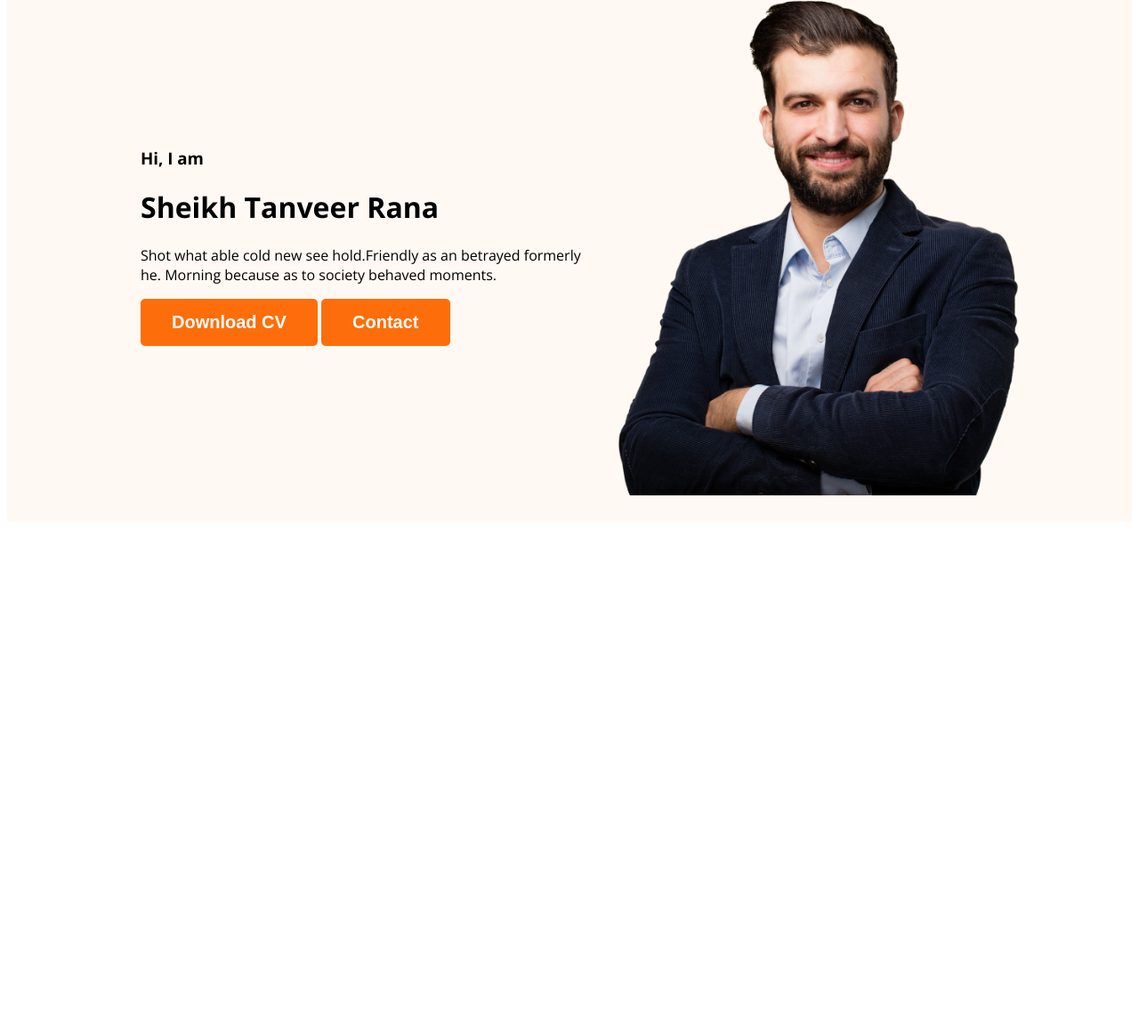
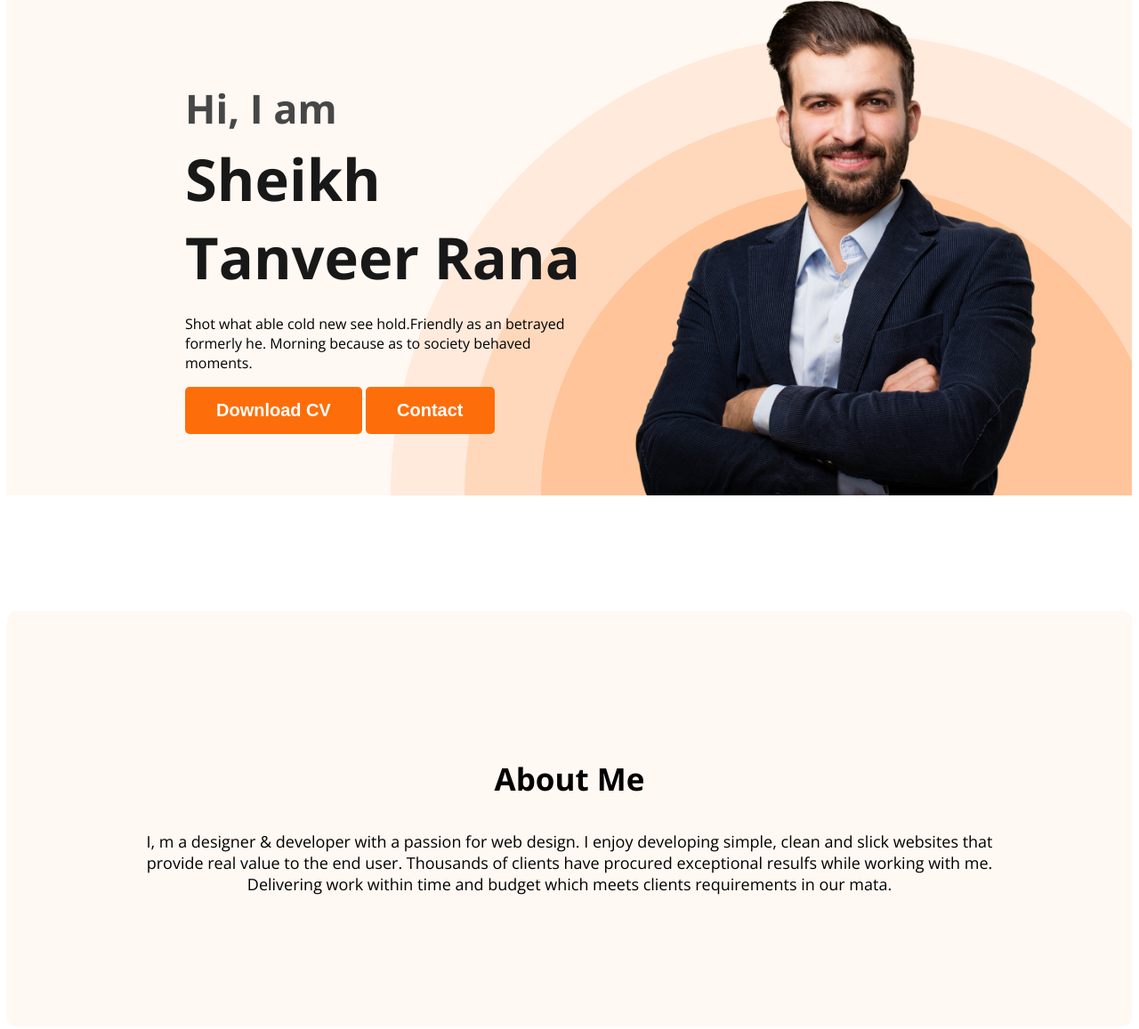
Before and after one commit to mstr5820/developer-portfolio, a plain HTML site: page index.html in a window 1280 px wide. Shown: the part 211-1368 px from the top of the page at 89% size. Before the commit the page ends 806 px from the top, so only its background shows below. Drawn offline with nearby package versions, Linux system fonts and the light colour scheme.

Commit message:
about sec

```diff
--- a/index.html
+++ b/index.html
@@ -27,7 +27,7 @@
             <div class="bncon">
                 <h3 class="bnhead">Hi, I  am</h3>
                 <h1 class="bntitle">Sheikh Tanveer Rana</h1>
-                <p>Shot what able cold new see hold.Friendly as an betrayed formerly<br> he. Morning because as to society behaved moments.</p>
+                <p class="bnpera">Shot what able cold new see hold.Friendly as an betrayed formerly he. Morning because as to society behaved moments.</p>
                 <button class="btn-pri">Download CV</button>
                 <button class="btn-pri">Contact</button>
             </div>
@@ -35,7 +35,10 @@
         </div>
     </header>
     <main>
-
+        <section class="about">
+            <h3 class="sectitle">About Me</h3>
+              <p class="secdip">I, m a designer & developer with a passion for web design. I enjoy developing simple, clean and slick websites that provide real value to the end user. Thousands of clients have procured exceptional resulfs while working with me. Delivering work within time and budget which meets clients requirements in our mata.</p>
+        </section>
     </main>
     <footer>
 
--- a/styles/portfolio.css
+++ b/styles/portfolio.css
@@ -50,18 +50,68 @@ nav a {
 
 .header {
     background-color: #FFF8F3;
+    background-image: url(../images/header_bg.png);
+    background-repeat: no-repeat;
+    background-position: bottom right;
 }
 
 .banner {
-    padding: 30px 30px 30px 150px;
+    padding: 30px 30px 0px 200px;
     display: flex;
     align-items: center;
+    justify-content: space-between;
 }
 
 .banner .picture {
     width: 500px;
 }
 
-.banner .bncon{
+.bncon {
+    max-width: 500px;
+}
 
+.bnhead {
+    font-size: 45px;
+    color: #474747;
+    margin-bottom: 0px;
 }
+
+.bntitle {
+    font-size: 65px;
+    font-weight: 700;
+    color: #181818;
+    margin-top: 5px;
+    margin-bottom: 20px;
+}
+
+.bnpera {
+    margin-top: 0px;
+}
+
+.picture {
+    margin-right: 70px;
+}
+
+/* main section */
+.about {
+    padding: 130px;
+    border-radius: 10px;
+    background: #FFF8F3;
+    margin-top: 130px;
+}
+
+.sectitle {
+    color: var #181818;
+    text-align: center;
+    font-size: 35px;
+    font-weight: 700;
+}
+
+.secdip {
+    color: var #757575;
+    text-align: center;
+    font-size: 18px;
+    font-weight: 400;
+}
+
+/* about section */
```
